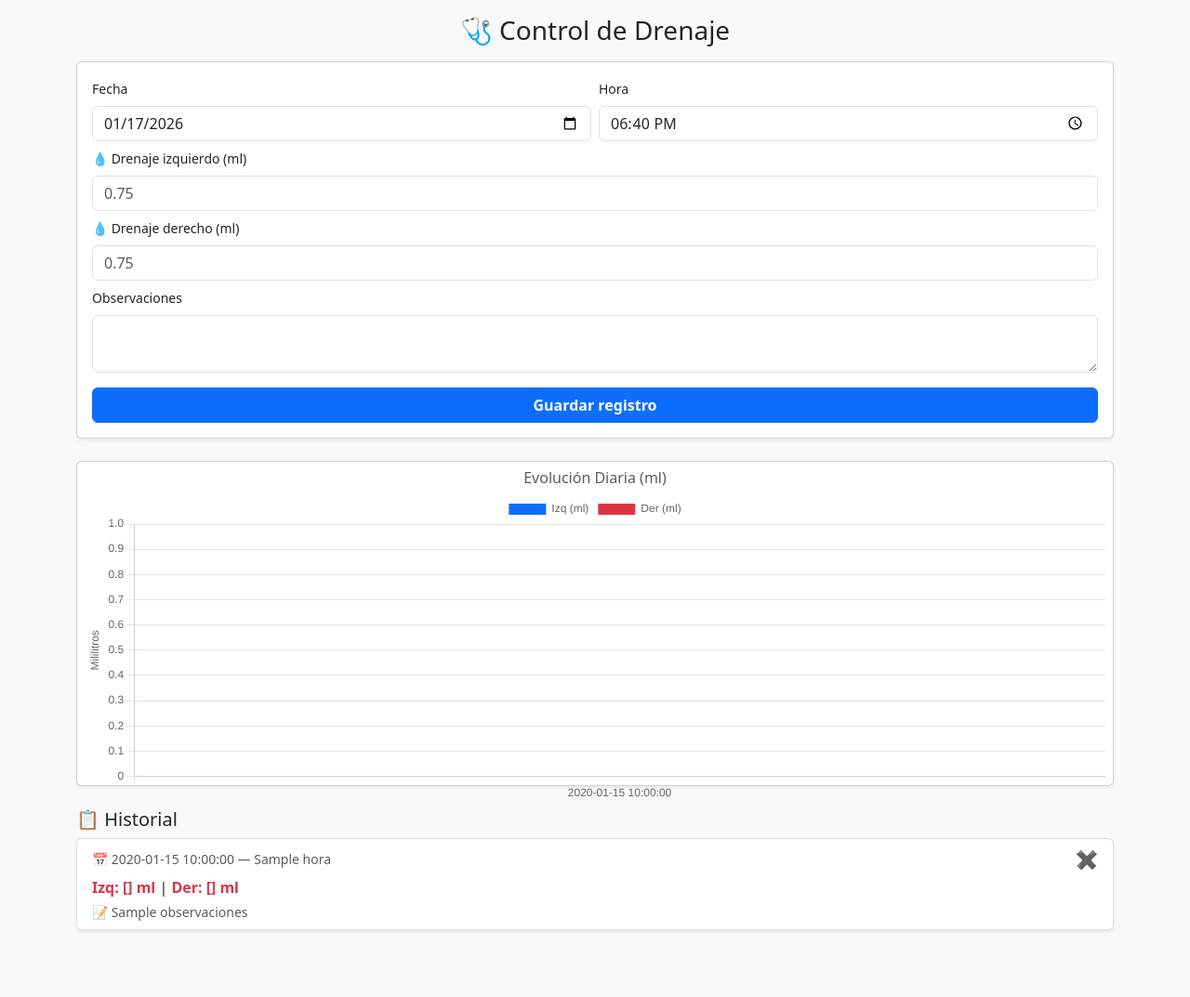
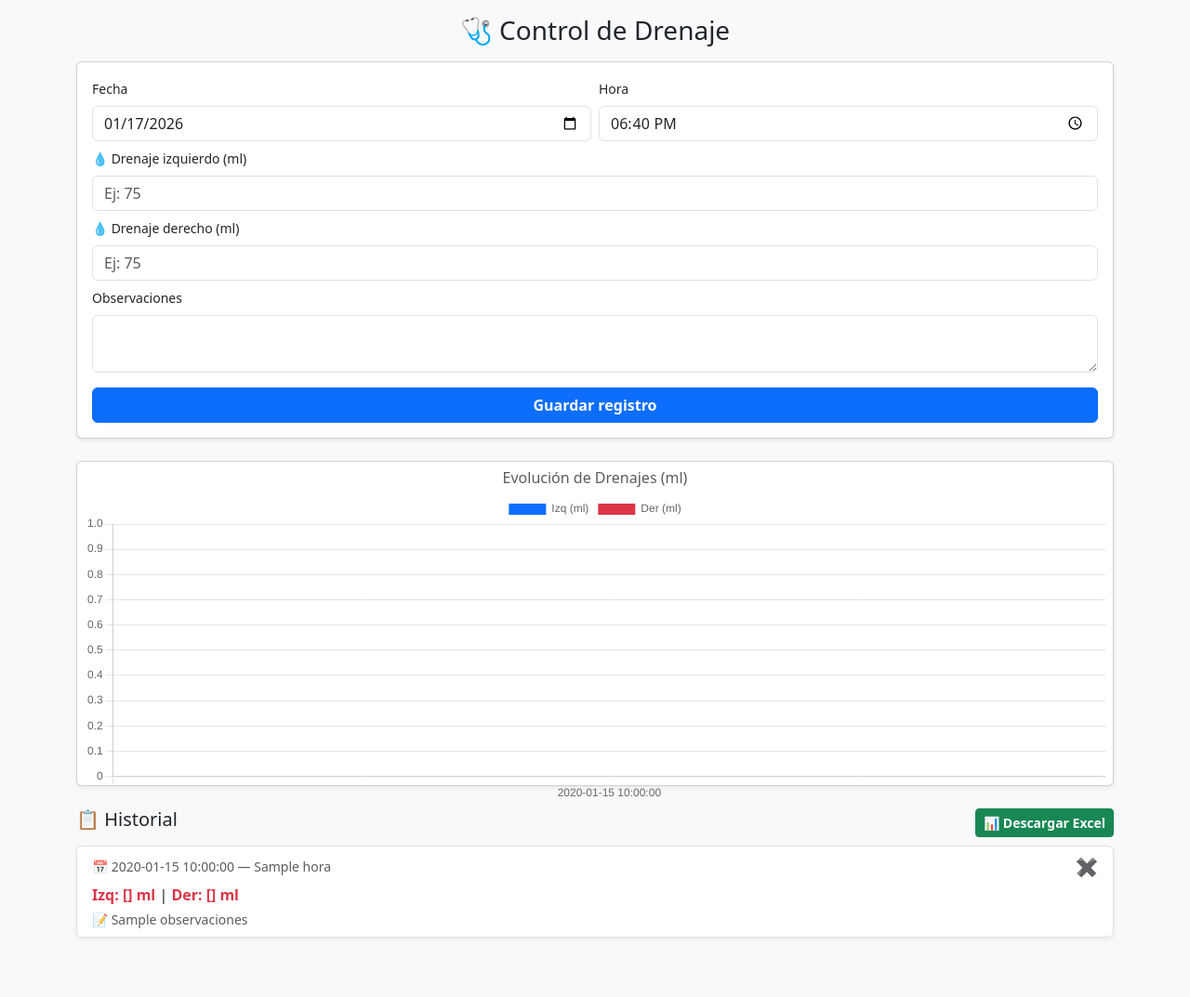
Before and after one commit to Pastormerlo/control-drenaje, a Flask app: page / in a window 1280 px wide. Shown: the whole page at 93% size. Before the commit the page ends 1002 px from the top, so only its background shows below. Run offline with Flask 3, Linux system fonts and the light colour scheme; tables that the repository leaves empty hold one stand-in row (values such as "Sample post"); a database or web service that is not in the repository returns one stand-in record (values such as "Sample title"); some libraries are stand-ins or nearby versions.

Commit message:
Add files via upload

```diff
--- a/templates/index.html
+++ b/templates/index.html
@@ -28,20 +28,24 @@
             </div>
         </div>
         <label class="form-label mt-2 small">💧 Drenaje izquierdo (ml)</label>
-        <input type="number" name="cantidad_izq" step="0.01" class="form-control" placeholder="0.75" required>
+        <input type="number" name="cantidad_izq" step="0.01" class="form-control" placeholder="Ej: 75" required>
         <label class="form-label mt-2 small">💧 Drenaje derecho (ml)</label>
-        <input type="number" name="cantidad_der" step="0.01" class="form-control" placeholder="0.75" required>
+        <input type="number" name="cantidad_der" step="0.01" class="form-control" placeholder="Ej: 75" required>
         <label class="form-label mt-2 small">Observaciones</label>
         <textarea name="observaciones" class="form-control" rows="2"></textarea>
         <button class="btn btn-primary mt-3 w-100 fw-bold">Guardar registro</button>
     </form>
 
     <div class="card mb-4 shadow-sm p-2 card-grafico">
-        <h6 class="text-center text-muted">Evolución Diaria (ml)</h6>
+        <h6 class="text-center text-muted">Evolución de Drenajes (ml)</h6>
         <canvas id="graficoBarras"></canvas>
     </div>
 
-    <h5>📋 Historial</h5>
+    <div class="d-flex justify-content-between align-items-center mb-2">
+        <h5>📋 Historial</h5>
+        <button onclick="exportarExcel()" class="btn btn-success btn-sm fw-bold">📊 Descargar Excel</button>
+    </div>
+
     <div class="list-group shadow-sm mb-5">
         {% for r in registros %}
         <div class="list-group-item">
@@ -60,6 +64,8 @@
 </div>
 
 <script src="https://cdn.jsdelivr.net/npm/chart.js"></script>
+<script src="https://cdn.jsdelivr.net/npm/xlsx/dist/xlsx.full.min.js"></script>
+
 <script>
     window.onload = function() {
         const ahora = new Date();
@@ -67,7 +73,7 @@
         document.getElementById('h_auto').value = ahora.toLocaleTimeString('it-IT', { hour: '2-digit', minute: '2-digit' });
     }
 
-    // Datos: últimos 7 días
+    // Lógica del Gráfico
     const etiquetas = [{% for r in registros|reverse %}"{{ r.fecha }}"{% if not loop.last %}, {% endif %}{% endfor %}].slice(-7);
     const dIzq = [{% for r in registros|reverse %}{{ r.cant_izq }}{% if not loop.last %}, {% endif %}{% endfor %}].slice(-7);
     const dDer = [{% for r in registros|reverse %}{{ r.cant_der }}{% if not loop.last %}, {% endif %}{% endfor %}].slice(-7);
@@ -77,21 +83,36 @@
         data: {
             labels: etiquetas,
             datasets: [
-                { label: 'Izq (ml)', data: dIzq, backgroundColor: '#0d6efd', borderRadius: 5 },
-                { label: 'Der (ml)', data: dDer, backgroundColor: '#dc3545', borderRadius: 5 }
+                { label: 'Izq (ml)', data: dIzq, backgroundColor: '#0d6efd' },
+                { label: 'Der (ml)', data: dDer, backgroundColor: '#dc3545' }
             ]
         },
         options: {
             responsive: true,
             maintainAspectRatio: false,
-            scales: {
-                y: {
-                    beginAtZero: true,
-                    title: { display: true, text: 'Mililitros' }
-                }
-            }
+            scales: { y: { beginAtZero: true } }
         }
     });
+
+    // Lógica para Exportar a Excel
+    function exportarExcel() {
+        // Preparamos los datos desde el historial de registros
+        const datos = [
+            ["Fecha", "Hora", "Izq (ml)", "Der (ml)", "Observaciones"] // Encabezados
+        ];
+
+        {% for r in registros %}
+        datos.push(["{{ r.fecha }}", "{{ r.hora }}", {{ r.cant_izq }}, {{ r.cant_der }}, "{{ r.observaciones }}"]);
+        {% endfor %}
+
+        // Creamos el libro de Excel
+        const wb = XLSX.utils.book_new();
+        const ws = XLSX.utils.aoa_to_sheet(datos);
+        XLSX.utils.book_append_sheet(wb, ws, "Drenajes");
+
+        // Descargamos el archivo
+        XLSX.writeFile(wb, "Control_Drenaje_Bully.xlsx");
+    }
 </script>
 </body>
 </html>
```
